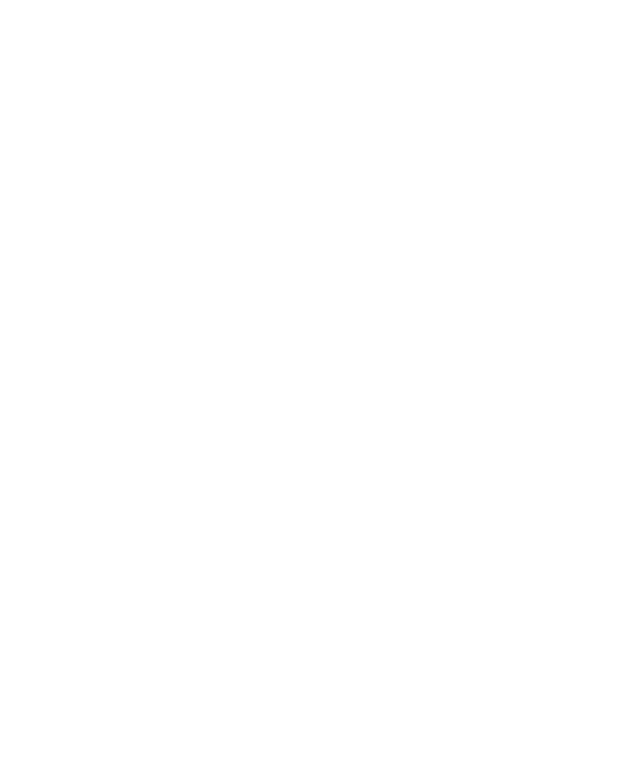
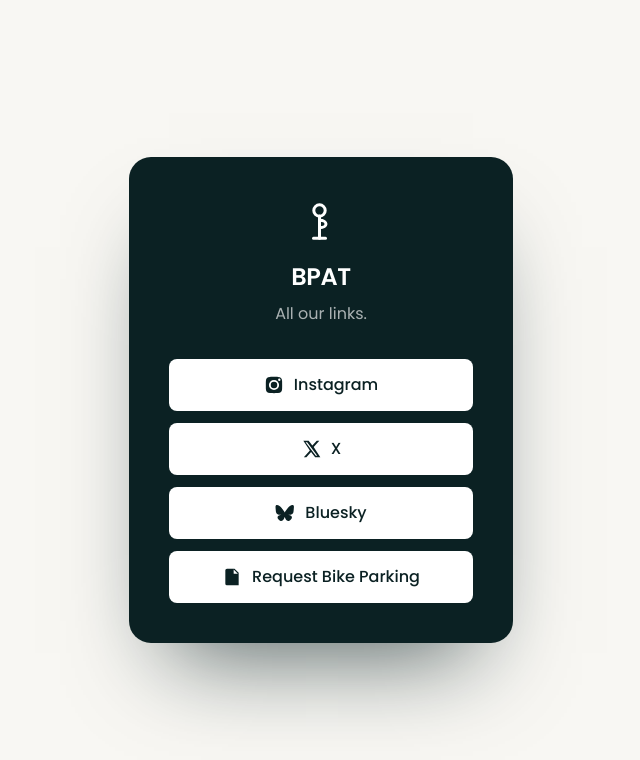
Before and after one commit to bpatoronto/bpat-website, a React (Vite) app: page /follow in a window 1280 px wide. Before the commit this address had no page. Shown: the top 760 px of the page, without its empty margins (319-959 px from the left). Built offline with nearby package versions, Linux system fonts and the light colour scheme.

Commit message:
Feat: add follow page

```diff
--- a/src/App.tsx
+++ b/src/App.tsx
@@ -6,6 +6,7 @@ import HomePage from './pages/HomePage'
 // MapPage pulls in leaflet (~140KB), so it must not load on the homepage.
 const MapPage = lazy(() => import('./pages/MapPage'))
 const TeamPage = lazy(() => import('./pages/TeamPage'))
+const FollowPage = lazy(() => import('./pages/FollowPage'))
 
 /** Honour hash anchors on navigation; otherwise reset scroll per page. */
 function ScrollManager() {
@@ -32,6 +33,7 @@ export default function App() {
           <Route path="/map" element={<MapPage />} />
           <Route path="/team" element={<TeamPage />} />
           <Route path="/experiment" element={<Navigate to="/" replace />} />
+          <Route path="/follow" element={<FollowPage />} />
         </Routes>
       </Suspense>
     </BrowserRouter>
--- /dev/null
+++ b/src/pages/FollowPage.tsx
@@ -0,0 +1,80 @@
+import { LogoMark } from '../components/Logo'
+import { socials } from '../data/socials'
+import { useEffect } from 'react'
+
+export type LinkItem = {
+    label: string,
+    href: string,
+    path: string
+}
+
+/** Not in the shared socials, so the footer doesn't show it.
+const github: LinkItem = {
+    label: 'GitHub',
+    href: 'https://github.com/RichardLi-1/bpat',
+    path: 'M12 .297c-6.63 0-12 5.373-12 12 0 5.303 3.438 9.8 8.205 11.385.6.113.82-.258.82-.577 0-.285-.01-1.04-.015-2.04-3.338.724-4.042-1.61-4.042-1.61C4.422 18.07 3.633 17.7 3.633 17.7c-1.087-.744.084-.729.084-.729 1.205.084 1.838 1.236 1.838 1.236 1.07 1.835 2.809 1.305 3.495.998.108-.776.417-1.305.76-1.605-2.665-.3-5.466-1.332-5.466-5.93 0-1.31.465-2.38 1.235-3.22-.135-.303-.54-1.523.105-3.176 0 0 1.005-.322 3.3 1.23.96-.267 1.98-.399 3-.405 1.02.006 2.04.138 3 .405 2.28-1.552 3.285-1.23 3.285-1.23.645 1.653.24 2.873.12 3.176.765.84 1.23 1.91 1.23 3.22 0 4.61-2.805 5.625-5.475 5.92.42.36.81 1.096.81 2.22 0 1.606-.015 2.896-.015 3.286 0 .315.21.69.825.57C20.565 22.092 24 17.592 24 12.297c0-6.627-5.373-12-12-12',
+} */
+
+const request: LinkItem = {
+    label: 'Request Bike Parking',
+    href: 'https://docs.google.com/forms/d/e/1FAIpQLSeIzRvM1VL7rkrQ9ZaurMjTK3pBn1l3y99egzixBYhRsMswJQ/viewform',
+    path: "M6 2h9l5 5v15H6a2 2 0 0 1-2-2V4a2 2 0 0 1 2-2Zm8 1v5h5M8 12h8M8 16h8M8 20h5"
+}
+
+const focusRing = 'focus-visible:outline-2 focus-visible:outline-offset-2 focus-visible:outline-white'
+
+const socialLinks: LinkItem[] = [...socials, request]
+
+function Icon({ path }: { path: string }) {
+    return (
+        <svg viewBox="0 0 24 24" className="h-5 w-5" fill="currentColor" aria-hidden="true">
+            <path d={path} />
+        </svg>
+    )
+}
+
+export default function FollowPage() {
+    useEffect(() => {
+        document.title = 'Follow Bike Parking Alliance of Toronto'
+    })
+
+    return (
+        <main className="flex min-h-screen items-center justify-center bg-paper px-4 py-12">
+            <div className="w-full max-w-sm rounded-[22px] bg-pine-950 p-8 text-center text-white shadow-[0_50px_90px_-40px_rgba(11,33,35,0.7)] md:p-10">
+                <LogoMark className="mx-auto h-12 w-12" />
+                <h1 className="mt-4 text-2xl font-semibold tracking-[-0.015em]">BPAT</h1>
+                <p className="mt-2 leading-relaxed text-white/65">All our links.</p>
+
+                {/*<div className="mt-6 flex justify-center gap-3">
+                    {socialLinks.map((link) => (
+                        <a
+                            key={link.label}
+                            href={link.href}
+                            target="_blank"
+                            rel="noopener noreferrer"
+                            aria-label={link.label}
+                            className={`flex h-11 w-11 items-center justify-center rounded-full bg-white text-pine-950 transition-colors hover:bg-pine-100 ${focusRing}`}
+                        >
+                            <Icon path={link.path} />
+                        </a>
+                    ))}
+                </div> */}
+
+                <div className="mt-8 flex flex-col gap-3">
+                    {socialLinks.map((link) => (
+                        <a
+                            key={link.label}
+                            href={link.href}
+                            target="_blank"
+                            rel="noopener noreferrer"
+                            className={`flex items-center justify-center gap-2.5 rounded-lg bg-white px-4 py-3.5 font-medium text-pine-950 transition-colors hover:bg-pine-100 ${focusRing}`}
+                        >
+                            <Icon path={link.path} />
+                            {link.label}
+                        </a>
+                    ))}
+                </div>
+            </div>
+        </main>
+    )
+}
```
